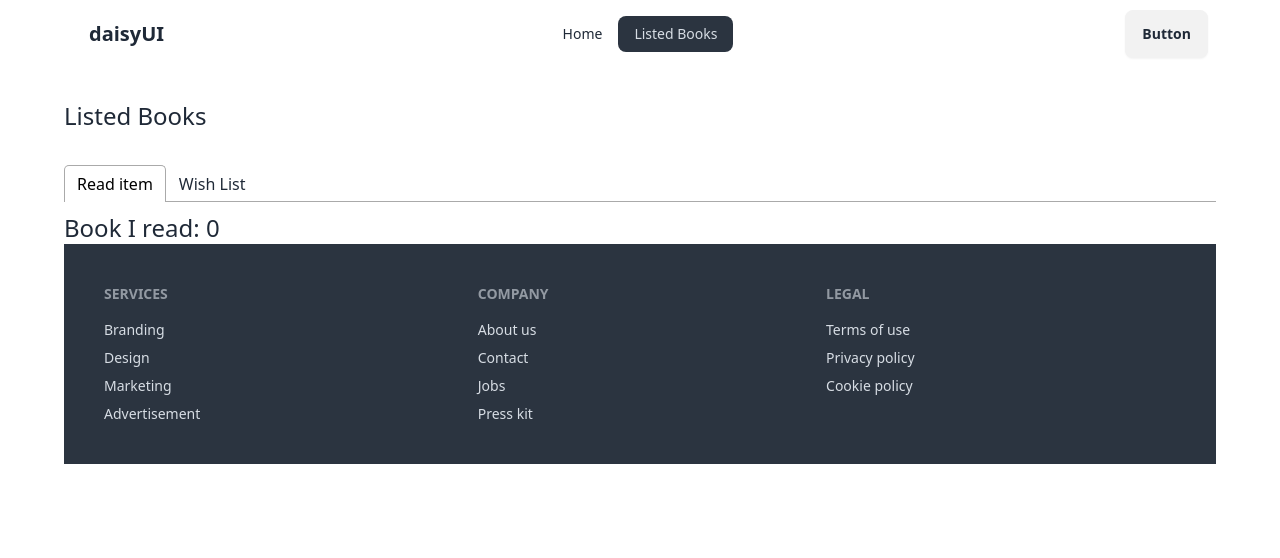
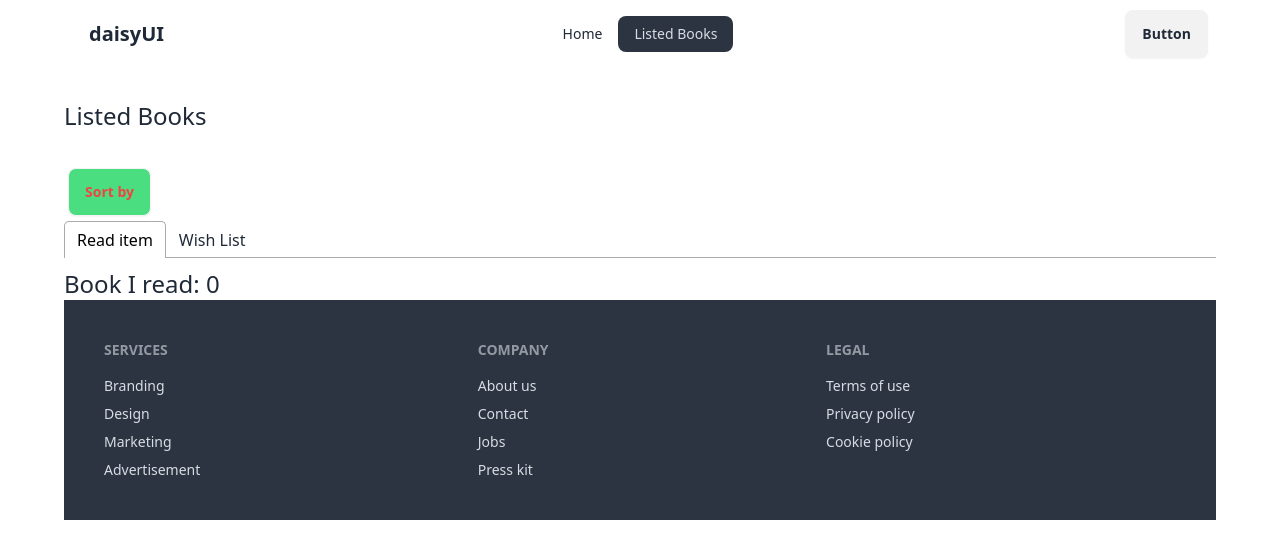
Before and after one commit to KI-Anik/m47-book-library, a React (Vite) app: page /listedBooks in a window 1280 px wide. Shown: the top 558 px of the page. Built offline with nearby package versions, Linux system fonts and the light colour scheme.

Commit message:
listed book section add some

```diff
--- a/src/components/BookDetail/BookDetail.jsx
+++ b/src/components/BookDetail/BookDetail.jsx
@@ -5,12 +5,9 @@
 const BookDetail = () => {
     const {bookId} = useParams()
     const id = parseInt(bookId)
-
     const data = useLoaderData()
-    // console.log(data)
 
     const book = data.find(b => b.bookId === id)
-    // console.log(book)
 
     const handleMarkAsRead = (id) =>{
         addToStoredReadList(id)
--- a/src/components/ListedBooks/ListedBooks.jsx
+++ b/src/components/ListedBooks/ListedBooks.jsx
@@ -7,9 +7,10 @@
 
 const ListedBooks = () => {
     const [readList, setReadList] = useState([])
+    const [sort, setSort] = useState([])
     const allBooks = useLoaderData();
 
-    useEffect(()=> {
+    useEffect(() => {
         const storedReadList = getStoredReadList()
         const storedReadListInt = storedReadList.map(list => parseInt(list))
 
@@ -17,11 +18,23 @@
 
         const readBookList = allBooks.filter(book => storedReadListInt.includes(book.bookId))
         setReadList(readBookList)
-    },[])
+    }, [])
+
+    const handleSort = () => {
+
+    }
 
     return (
         <div>
             <h2 className="text-2xl my-8">Listed Books</h2>
+
+            <div className="dropdown">
+                <div tabIndex={0} role="button" className="btn m-1 bg-green-400 text-red-500 font-bold ">Sort by</div>
+                <ul tabIndex={0} className="dropdown-content menu bg-base-100 rounded-box z-[1] w-52 p-2 shadow">
+                    <li><a>Rating</a></li>
+                    <li><a>No of Pages</a></li>
+                </ul>
+            </div>
 
             <Tabs>
                 <TabList>
@@ -32,9 +45,9 @@
                 <TabPanel>
                     <h2 className='text-2xl'>Book I read: {readList.length}</h2>
                     <div className='grid grid-cols-1 md:grid-cols-2 lg:grid-cols-3 gap-6'>
-                    {
-                        readList.map(b => <Book key={b.bookId} book={b}></Book>)
-                    }
+                        {
+                            readList.map(b => <Book key={b.bookId} book={b}></Book>)
+                        }
                     </div>
                 </TabPanel>
                 <TabPanel>
```
